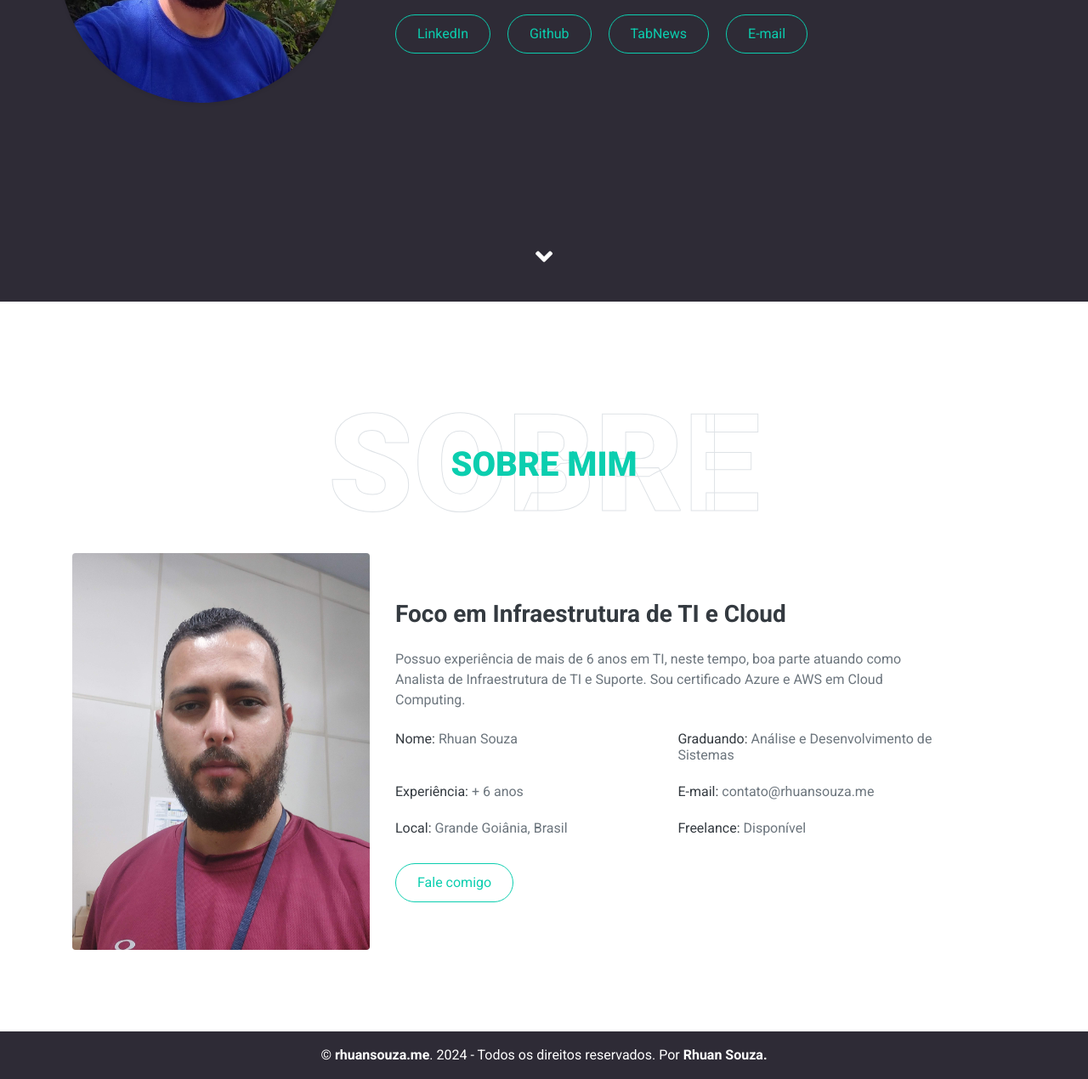
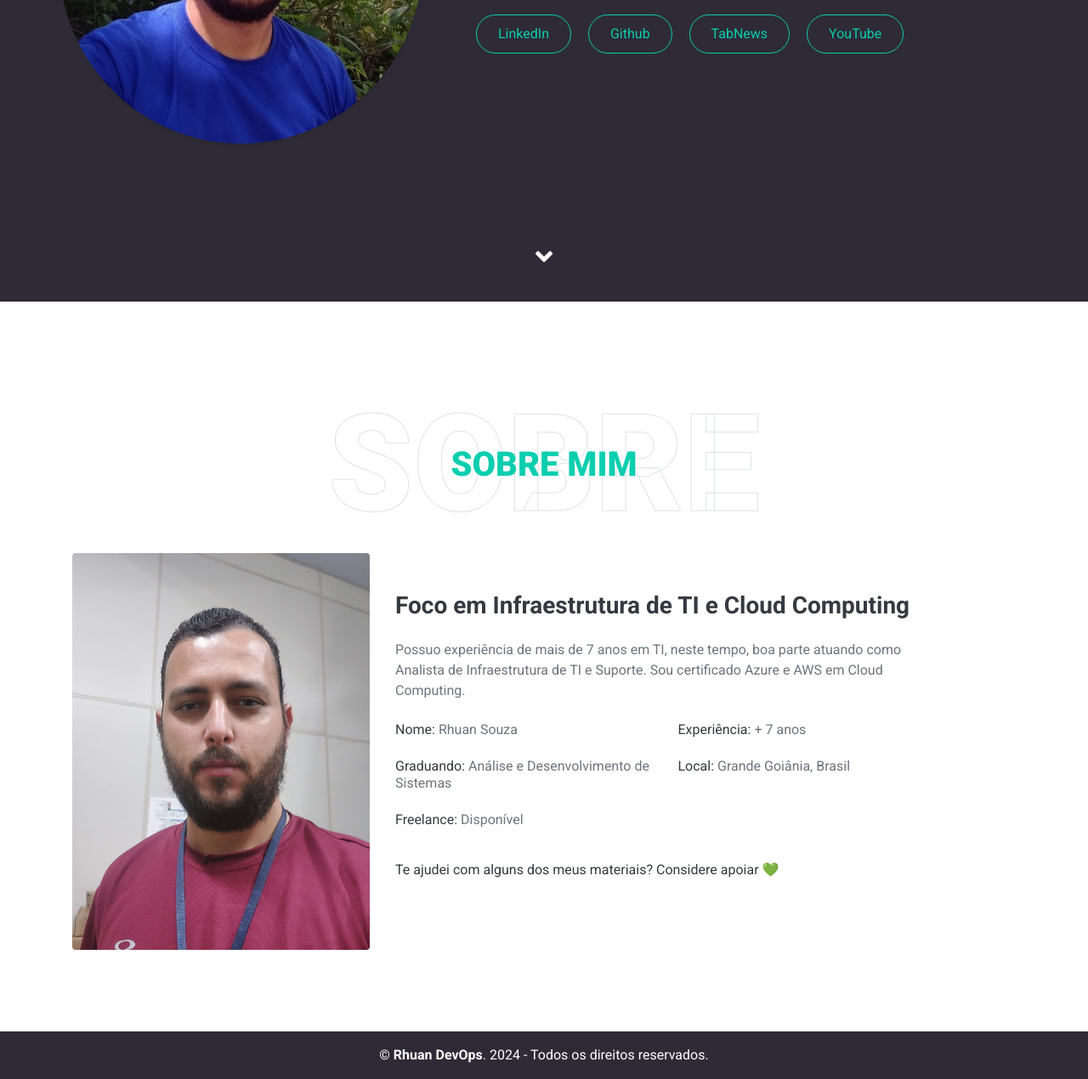
Before and after one commit to rhuandevops/rhuandevops.github.io, a plain HTML site: page index.html in a window 1280 px wide. Shown: the part 445-1715 px from the top of the page at 85% size. Drawn offline with nearby package versions, Linux system fonts and the light colour scheme.

Commit message:
Add files via upload

```diff
--- a/index.html
+++ b/index.html
@@ -39,7 +39,7 @@
     >
       <div class="container">
         <div class="row align-items-center">
-          <div class="col-lg-4 px-5 pl-lg-0 pb-5 pb-lg-0">
+          <div class="col-lg-5 px-5 pl-lg-0 pb-5 pb-lg-0">
             <img
               class="img-fluid w-100 rounded-circle shadow-sm"
               src="img/Profile-Rhuan.jfif"
@@ -47,7 +47,6 @@
             />
           </div>
           <div class="col-lg-7 text-center text-lg-left">
-            <!-- <h3 class="text-white font-weight-normal mb-3">Eu sou</h3> -->
             <h1
               class="display-3 text-primary text-primary mb-2"
               style="-webkit-text-stroke: 0px #ffffff"
@@ -82,10 +81,10 @@
               >
 
               <a
-                href="mailto:contato@rhuansouza.me"
+                href="https://www.youtube.com/channel/UCnA11j65cwkI77pVnfiCU_w"
                 class="btn btn-outline-light mr-3 mb-3"
                 target="_blank"
-                >E-mail</a
+                >YouTube</a
               >
             </div>
           </div>
@@ -119,15 +118,21 @@
             />
           </div>
           <div class="col-lg-7">
-            <h3 class="mb-4">Foco em Infraestrutura de TI e Cloud</h3>
+            <h3 class="mb-4">Foco em Infraestrutura de TI e Cloud Computing</h3>
             <p>
-              Possuo experiência de mais de 6 anos em TI, neste tempo, boa parte
+              Possuo experiência de mais de 7 anos em TI, neste tempo, boa parte
               atuando como Analista de Infraestrutura de TI e Suporte. Sou
               certificado Azure e AWS em Cloud Computing.
             </p>
             <div class="row mb-3">
               <div class="col-sm-6 py-2">
                 <h6>Nome: <span class="text-secondary">Rhuan Souza</span></h6>
+              </div>
+
+              <div class="col-sm-6 py-2">
+                <h6>
+                  Experiência: <span class="text-secondary">+ 7 anos</span>
+                </h6>
               </div>
               <div class="col-sm-6 py-2">
                 <h6>
@@ -137,17 +142,7 @@
                   >
                 </h6>
               </div>
-              <div class="col-sm-6 py-2">
-                <h6>
-                  Experiência: <span class="text-secondary">+ 6 anos</span>
-                </h6>
-              </div>
-              <div class="col-sm-6 py-2">
-                <h6>
-                  E-mail:
-                  <span class="text-secondary">contato@rhuansouza.me</span>
-                </h6>
-              </div>
+
               <div class="col-sm-6 py-2">
                 <h6>
                   Local:
@@ -160,17 +155,31 @@
                 </h6>
               </div>
             </div>
-            <a
-              href="mailto:contato@rhuansouza.me"
-              class="btn btn-outline-primary mr-4"
-              target="_blank"
-              >Fale comigo</a
-            >
-            <!-- <a href="#" class="btn btn-outline-primary">Saiba mais</a> -->
+
+            <!-- Buy me a coffee -->
+            <div class="row mb-3 col-sm-12 py-2">
+              <h6 class="mb-3">
+                Te ajudei com alguns dos meus materiais? Considere apoiar 💚
+              </h6>
+              <script
+                type="text/javascript"
+                src="https://cdnjs.buymeacoffee.com/1.0.0/button.prod.min.js"
+                data-name="bmc-button"
+                data-slug="rhuan"
+                data-color="#FFDD00"
+                data-emoji=""
+                data-font="Cookie"
+                data-text="Buy me a coffee"
+                data-outline-color="#000000"
+                data-font-color="#000000"
+                data-coffee-color="#ffffff"
+              ></script>
+            </div>
           </div>
         </div>
       </div>
     </div>
+
     <!-- About End -->
 
     <!-- Qualification Start -->
@@ -198,12 +207,10 @@
       class="container-fluid bg-primary text-white mt-5 py-2 px-sm-3 px-md-5"
     >
       <div class="container text-center py-2">
-
         <p class="m-0">
           &copy;
-          <a class="text-white font-weight-bold" href="#">rhuansouza.me</a>.
-          2024 - Todos os direitos reservados. Por
-          <a class="text-white font-weight-bold" href="#">Rhuan Souza.</a>
+          <a class="text-white font-weight-bold" href="#">Rhuan DevOps</a>. 2024
+          - Todos os direitos reservados.
         </p>
       </div>
     </div>
```
